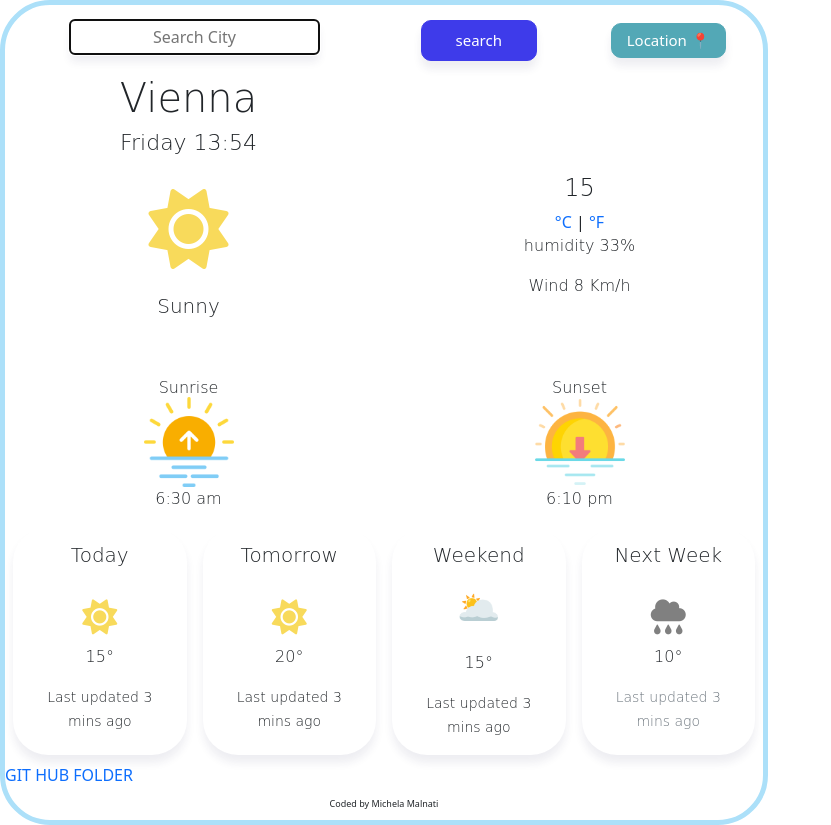
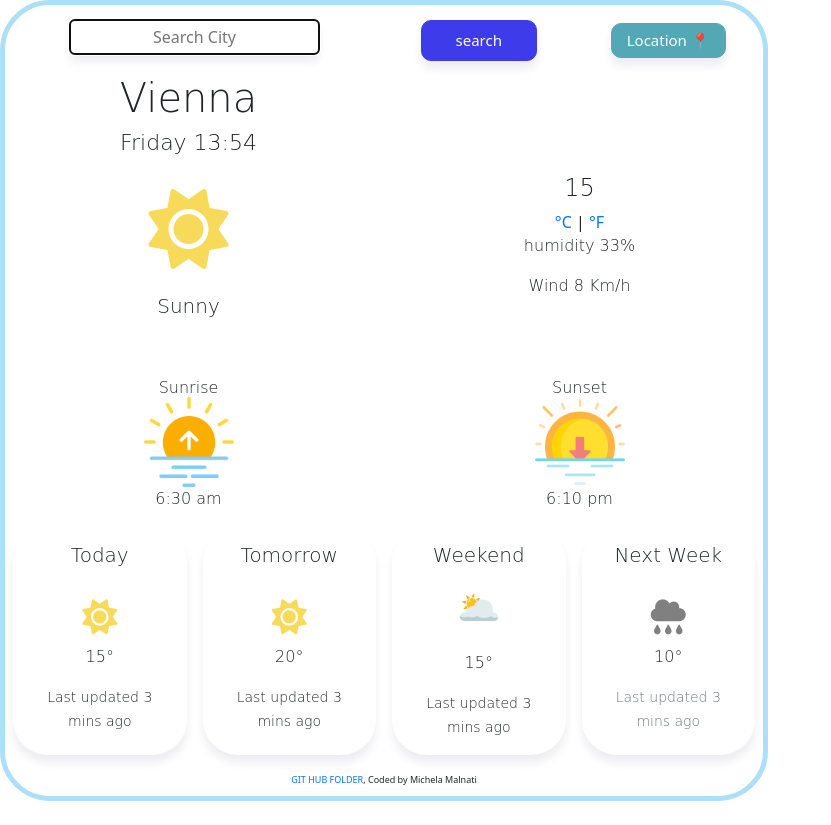
Before and after one commit to Malna89/Project-MM-Shecodes, a plain HTML site: page Index.html in a window 1280 px wide. Shown: the whole page, without its empty margins (0-831 px from the left). After the commit the page ends 801 px from the top, so only its background shows below. Drawn offline with nearby package versions, Linux system fonts and the light colour scheme; a web font is replaced by a local one.

Commit message:
link updated

```diff
--- a/Index.html
+++ b/Index.html
@@ -146,9 +146,9 @@
         </div>
       </div>
     </div>
-    <a href="Codesandbox.io/s/sweet-field-09qphw?file=/src/index.js" >GIT HUB FOLDER</a>
-    <footer> Coded by Michela Malnati</footer>
-
-    <script src="src/index.js"></script>
+    <footer>
+    <a class="folder" href="Codesandbox.io/s/sweet-field-09qphw?file=/src/index.js" >GIT HUB FOLDER</a>, Coded by Michela Malnati
+      </footer>
+       <script src="src/index.js"></script>
   </body>
 </html>
--- a/src/styles.css
+++ b/src/styles.css
@@ -130,3 +130,8 @@ footer {
 a {
   text-decoration: none !important;
 }
+.folder{
+  text-decoration: none;
+  text-align: center !important;
+  font-size: 9px;
+}
```
